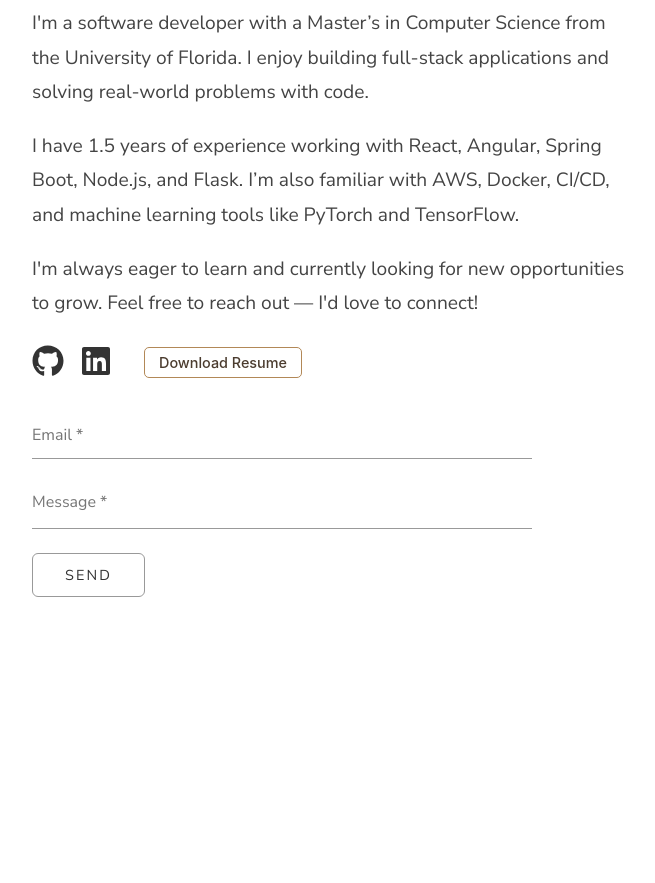
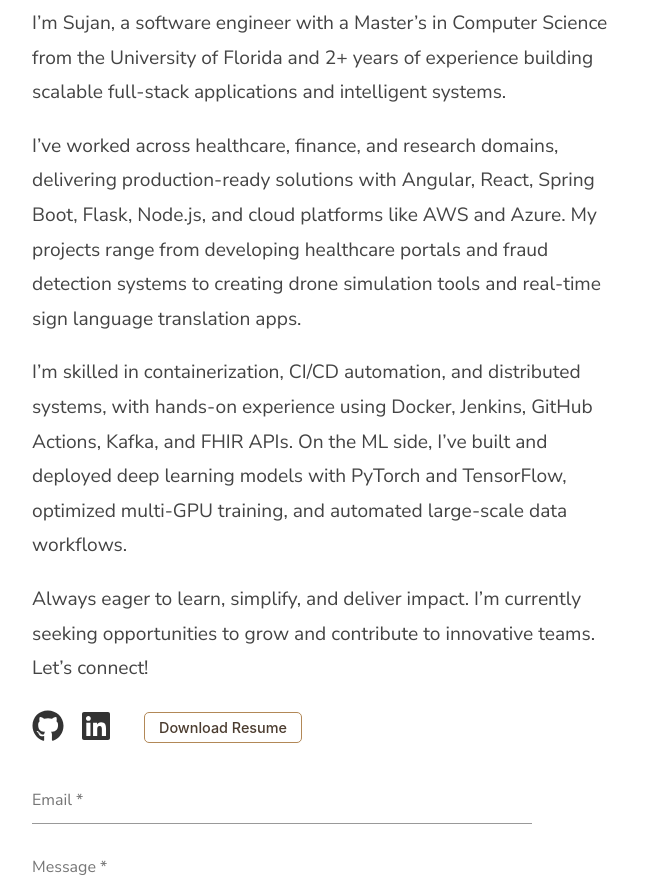
Before and after one commit to NadimintiSujan/sujan-portfolio, a React (Create React App) app: page / in a window 1280 px wide. Shown: the part 980-1863 px from the top of the page, without its empty margins (32-687 px from the left). Before the commit the page ends 1609 px from the top, so only its background shows below. Built offline with nearby package versions, Linux system fonts and the light colour scheme; a web font is replaced by a local one.

Commit message:
Updated intro

```diff
--- a/src/pages/Home.js
+++ b/src/pages/Home.js
@@ -11,15 +11,22 @@ const Home = () => {
       <div className="about-section">
         <h1>Hi, I’m Sujan.</h1>
         <p>
-          I'm a software developer with a Master’s in Computer
-          Science from the University of Florida. I enjoy building full-stack applications and solving real-world problems with code.
+          I’m Sujan, a software engineer with a Master’s in Computer Science from the University of Florida
+          and 2+ years of experience building scalable full-stack applications and intelligent systems.
         </p>
         <p>
-          I have 1.5 years of experience working with React, Angular, Spring Boot, Node.js, and Flask. I’m also familiar with AWS,
-          Docker, CI/CD, and machine learning tools like PyTorch and TensorFlow.
+          I’ve worked across healthcare, finance, and research domains, delivering production-ready solutions with Angular,
+          React, Spring Boot, Flask, Node.js, and cloud platforms like AWS and Azure. My projects range from developing healthcare
+          portals and fraud detection systems to creating drone simulation tools and real-time sign language translation apps.
         </p>
         <p>
-          I'm always eager to learn and currently looking for new opportunities to grow. Feel free to reach out — I'd love to connect!
+          I’m skilled in containerization, CI/CD automation, and distributed systems, with hands-on experience using Docker, Jenkins,
+          GitHub Actions, Kafka, and FHIR APIs. On the ML side, I’ve built and deployed deep learning models with PyTorch and TensorFlow,
+          optimized multi-GPU training, and automated large-scale data workflows.
+        </p>
+        <p>
+          Always eager to learn, simplify, and deliver impact. I’m currently seeking opportunities to grow and contribute to innovative
+          teams. Let’s connect!
         </p>
 
         <div className="icon-row">
```
